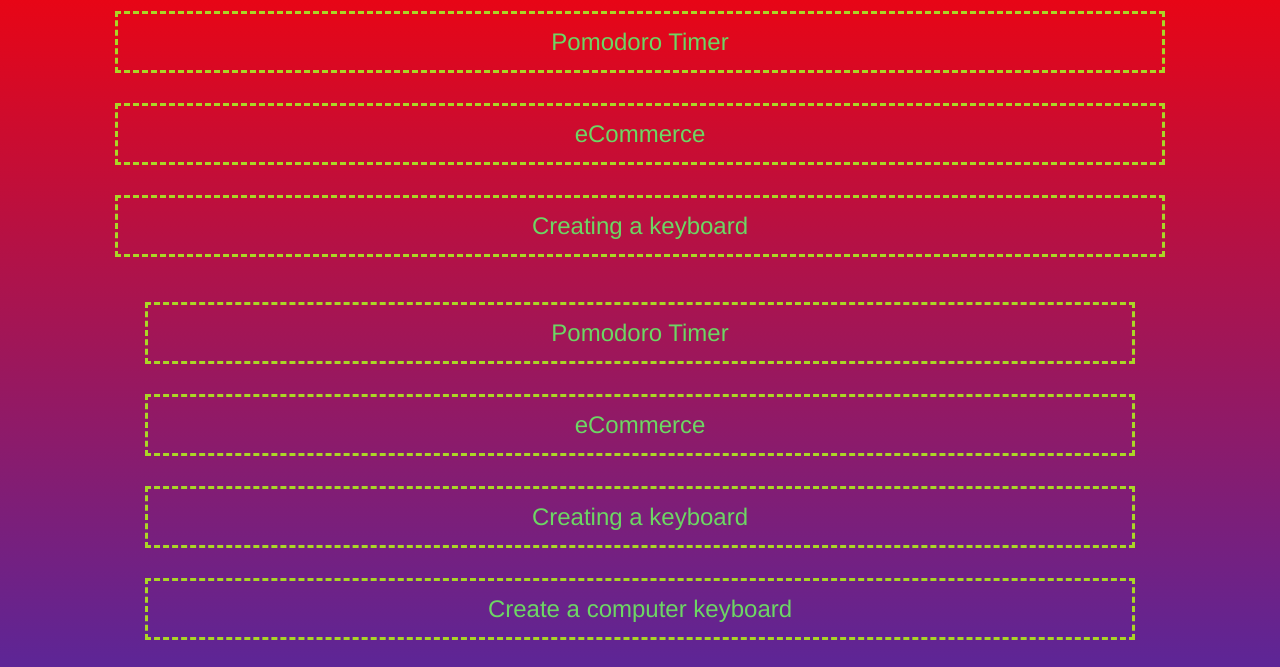
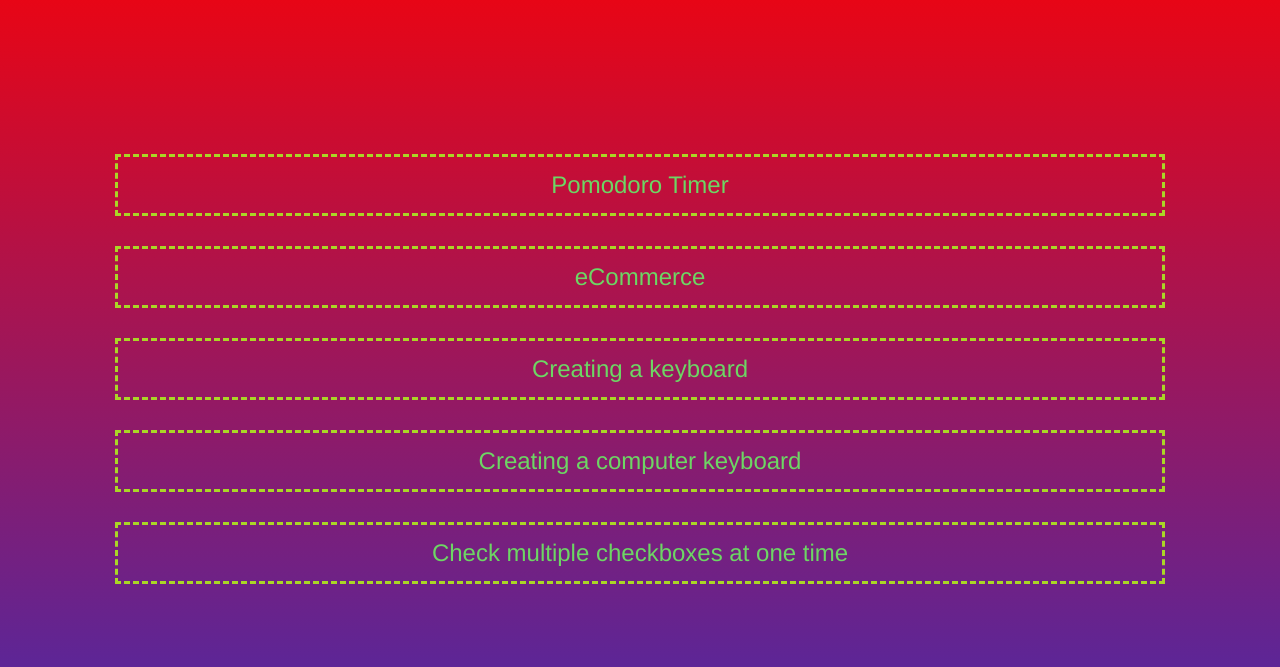
Before and after one commit to priyanshumaurya007/CAWStudios-assignments, a website: page index.html in a window 1280 px wide. Shown: the part 114-781 px from the top of the page. Drawn offline with Linux system fonts and the light colour scheme.

Commit message:
updating

```diff
--- a/index.html
+++ b/index.html
@@ -32,8 +32,7 @@
       font-size: 2rem;
     }
 
-    .challenges-content
-    {
+    .challenges-content {
       display: flex;
       flex-direction: column;
       margin: 15px 15px;
@@ -43,18 +42,15 @@
       font-family: 'Franklin Gothic Medium', 'Arial Narrow', Arial, sans-serif;
     }
 
-
-    .challenges-content-list
-    {
+    .challenges-content-list {
       display: flex;
       border: 3px dashed rgb(170, 214, 38);
       margin: 15px 45px;
       text-align: center;
       align-items: center;
       padding: 0px 15px;
-        transition: transform .7s;
-        height : 7vh;
-
+      transition: transform 0.7s;
+      height: 7vh;
     }
 
     .challenges-content-list:hover {
@@ -94,13 +90,11 @@
             >Creating a keyboard</a
           >
         </div>
-
-        <div class="challenges-content">
-            <div class="challenges-content-list challenges-content-list1"><a href="PomodoroTimer/index.html">Pomodoro Timer</a></div>
-            <div class="challenges-content-list challenges-content-list2"><a href="#">eCommerce</a></div>
-            <div class="challenges-content-list challenges-content-list3"><a href="#">Creating a keyboard</a></div>
-            <div class="challenges-content-list challenges-content-list4"><a href="#">Create a computer keyboard</a></div>
-            <div class="challenges-content-list challenges-content-list5"><a href="#">Check multiple checkboxes at one time</a></div>
+        <div class="challenges-content-list challenges-content-list4">
+          <a
+            href="https://priyanshumaurya007.github.io/CAWStudios-assignments/keyboard"
+            >Creating a computer keyboard</a
+          >
         </div>
         <div class="challenges-content-list challenges-content-list5">
           <a
```
Lines whose indentation alone changed are shown as unchanged.
